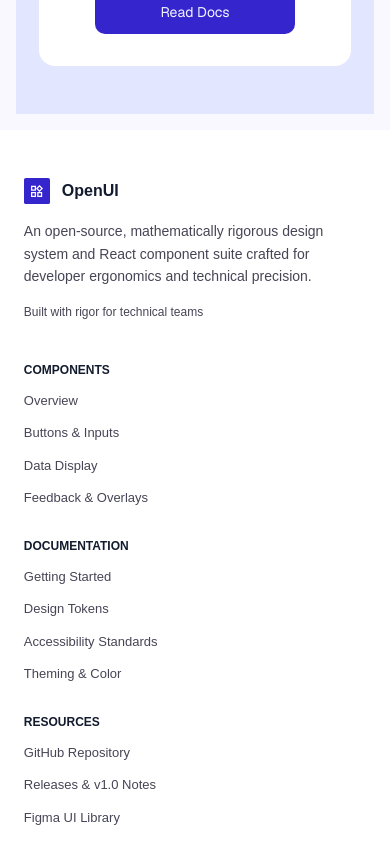
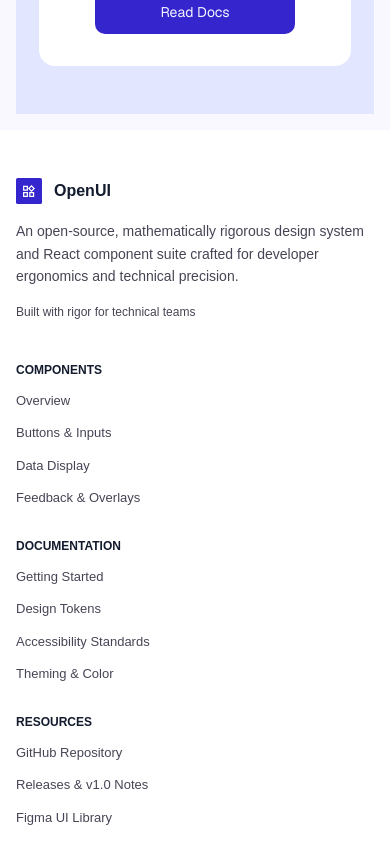
Before and after one commit to adeboyeMary/my_openUI, a Next.js app: page / in a window 390 px wide. Shown: the part 6240-7083 px from the top of the page. Built offline with nearby package versions, Linux system fonts and the light colour scheme.

Commit message:
fix: footer background color

```diff
--- a/src/app/layout.tsx
+++ b/src/app/layout.tsx
@@ -46,7 +46,7 @@ export const metadata: Metadata = {
 const RootLayout = ({ children }: LayoutProps<"/">) => {
   return (
     <html lang="en" className={`${geistSans.variable} ${geistMono.variable}`}>
-      <body>
+      <body className={styles.body}>
         <Header />
 
         <main>{children}</main>
--- a/src/components/section7/Link.module.scss
+++ b/src/components/section7/Link.module.scss
@@ -9,6 +9,7 @@
     gap: 3rem;
     background-color: white;
     padding: 3rem 1rem;
+    width: 100%;
   }
 
   .topCard {
```
